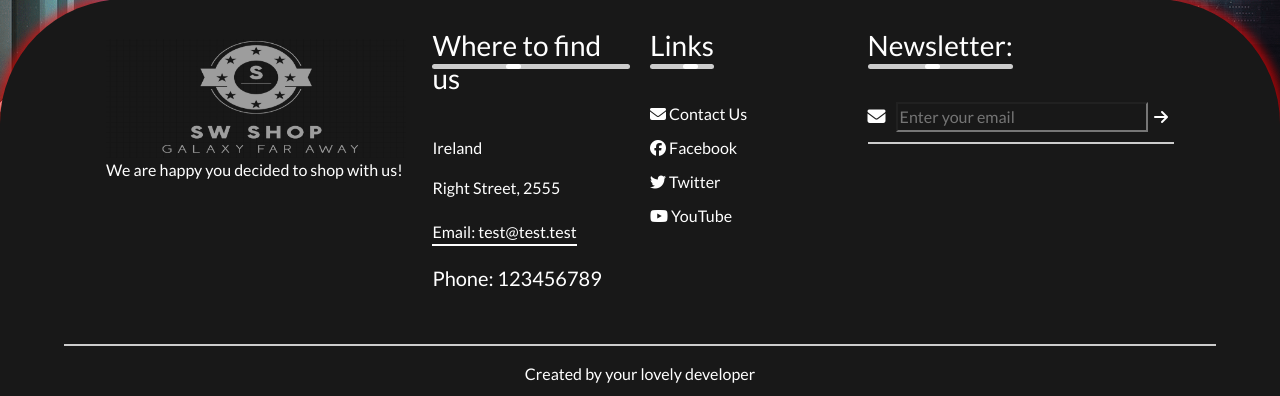
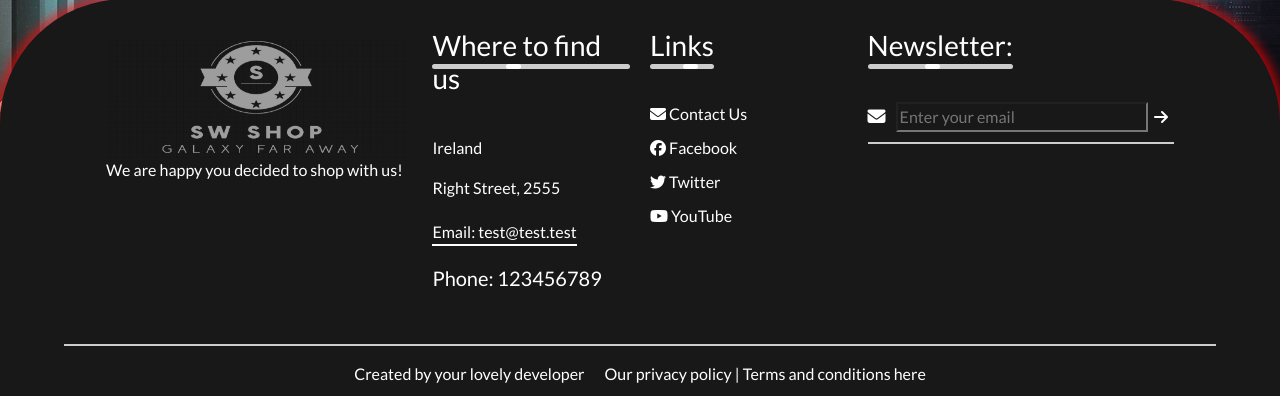
Before and after one commit to PeterSvk1/P5-Ecommerce-django, a Django app: page /products/ in a window 1280 px wide. Shown: the part 2645-3041 px from the top of the page. Run offline with Django 3.2, Linux system fonts and the light colour scheme; data comes from the database, SQL or seed files in the repository; some libraries are stand-ins or nearby versions.

Commit message:
added css footer

```diff
--- a/static/css/footer.css
+++ b/static/css/footer.css
@@ -103,12 +103,6 @@ form button .fa-solid {
     border-bottom: 2px solid #ccc;
 }
 
-.copy {
-    text-align: center;
-    padding-bottom: 10px;
-    color: #ffffff; /* Set copyright text color to white */
-}
-
 .underline {
     width: 100%;
     height: 5px;
@@ -129,6 +123,44 @@ form button .fa-solid {
     top: 0;
     left: 10px;
     animation: moving 2s linear infinite;
+}
+
+.footer-links {
+    display: flex;                  /* Use flexbox to align items in a row */
+    flex-direction: row;            /* Default direction */
+    justify-content: center;        /* Center items horizontally */
+    align-items: center;            /* Align items vertically */
+    flex-wrap: wrap;
+}
+
+.footer-links p {
+    margin: 0 10px;                /* Add space between elements */
+}
+
+.footer-links a {
+    text-decoration: none;          /* Remove underline from links */
+    color: inherit;                 /* Use the inherited color (typically black) */
+    transition: color 0.3s;        /* Smooth transition for color change */
+}
+
+.footer-links a:hover {
+    color: green;                  /* Change link color to green on hover */
+}
+
+.footer-text {
+    margin-left: auto;               /* Push footer-text to the right */
+}
+
+/* Media query for smaller screens */
+@media (max-width: 600px) {
+    .footer-links {
+        flex-direction: column;    /* Stack elements vertically on small screens */
+        align-items: center;    /* Align items to the left */
+    }
+
+    .footer-links p {
+        margin: 5px 0;             /* Adjust margin for better spacing */
+    }
 }
 
 @keyframes moving {
--- a/templates/includes/footer.html
+++ b/templates/includes/footer.html
@@ -1,7 +1,3 @@
-{% load static %}
-{% block extra_css %}
-{% endblock %}
-
 <footer>
     <div class="row1">
         <div class="col">
@@ -38,5 +34,11 @@
         <div class="col"></div>
     </div>
     <hr class="hr1">
-    <p class="copy">Created by your lovely developer</p>
+    <div class="footer-links">
+        <p class="copy">Created by your lovely developer</p>
+        <p class="footer-text">
+             <a href="https://www.termsfeed.com/live/4ab16edf-533a-4494-9d0f-22ccbc8af16f" target="_blank" rel="noopener noreferrer">Our privacy policy</a> |
+             <a href="https://www.termsfeed.com/live/940917c1-dc0e-4f5b-b2e3-06448caff3b9" target="_blank" rel="noopener noreferrer">Terms and conditions here</a>
+        </p>
+    </div>
 </footer>
```
